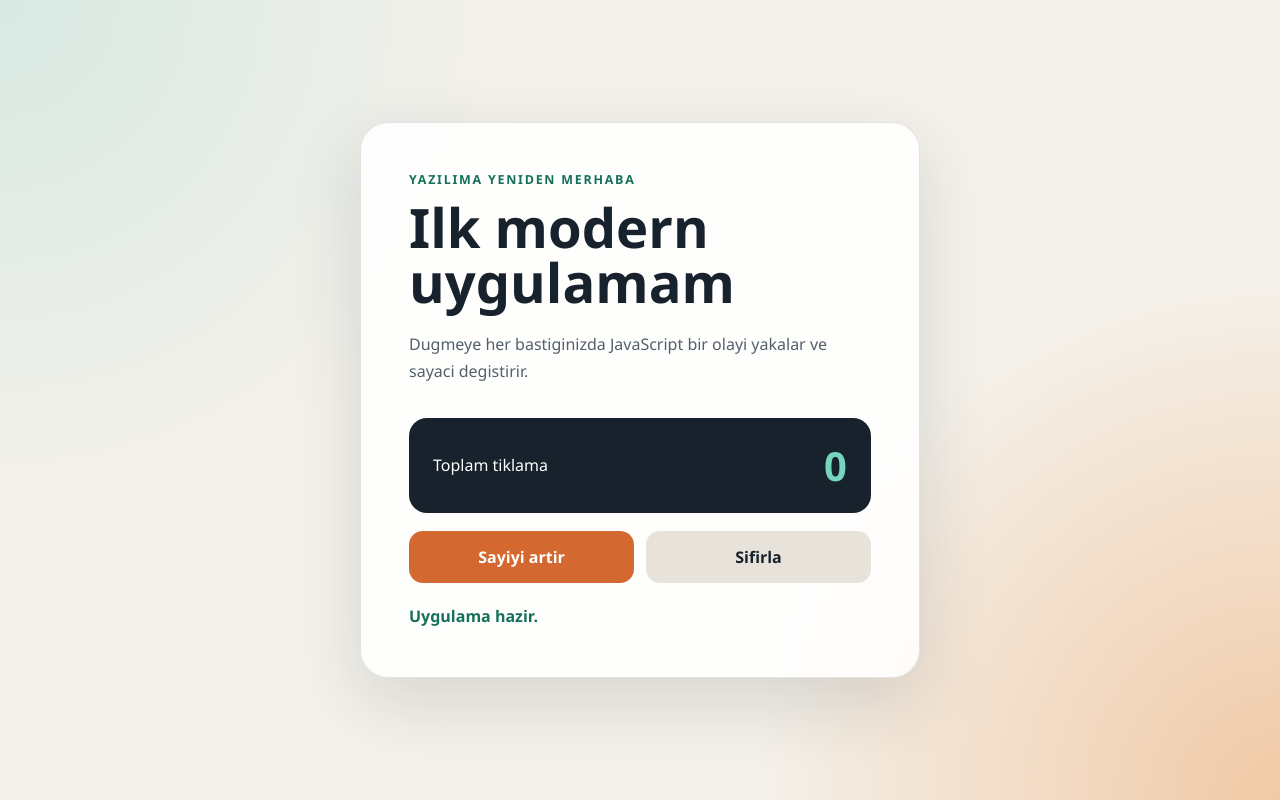
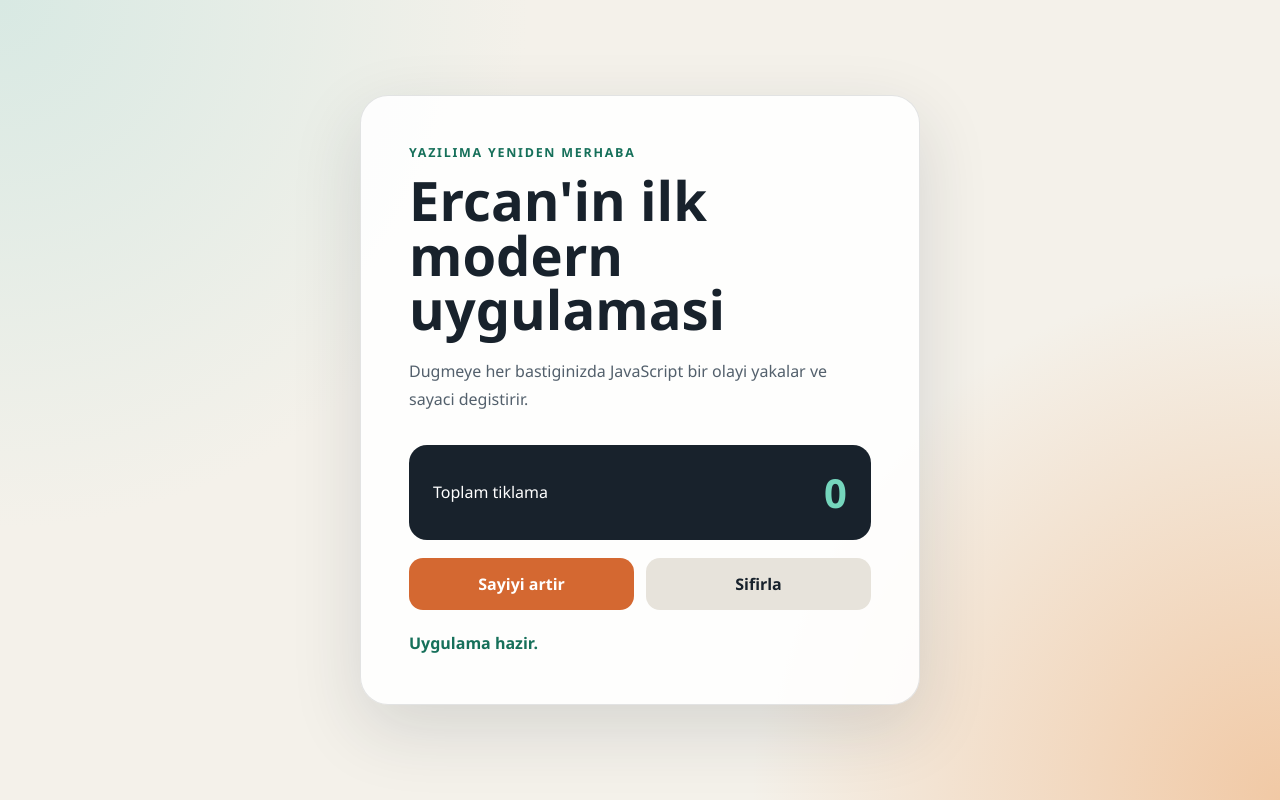
Before and after one commit to Ercanmuhasebe/ercan-ajan, a plain HTML site: page index.html in a window 1280 px wide. Drawn offline with Linux system fonts and the light colour scheme.

Commit message:
Uygulama başlığını kişiselleştir

```diff
--- a/index.html
+++ b/index.html
@@ -9,7 +9,7 @@
 <body>
   <main class="card">
     <p class="eyebrow">YAZILIMA YENIDEN MERHABA</p>
-    <h1>Ilk modern uygulamam</h1>
+    <h1>Ercan'in ilk modern uygulamasi</h1>
     <p class="intro">
       Dugmeye her bastiginizda JavaScript bir olayi yakalar ve sayaci degistirir.
     </p>
```
